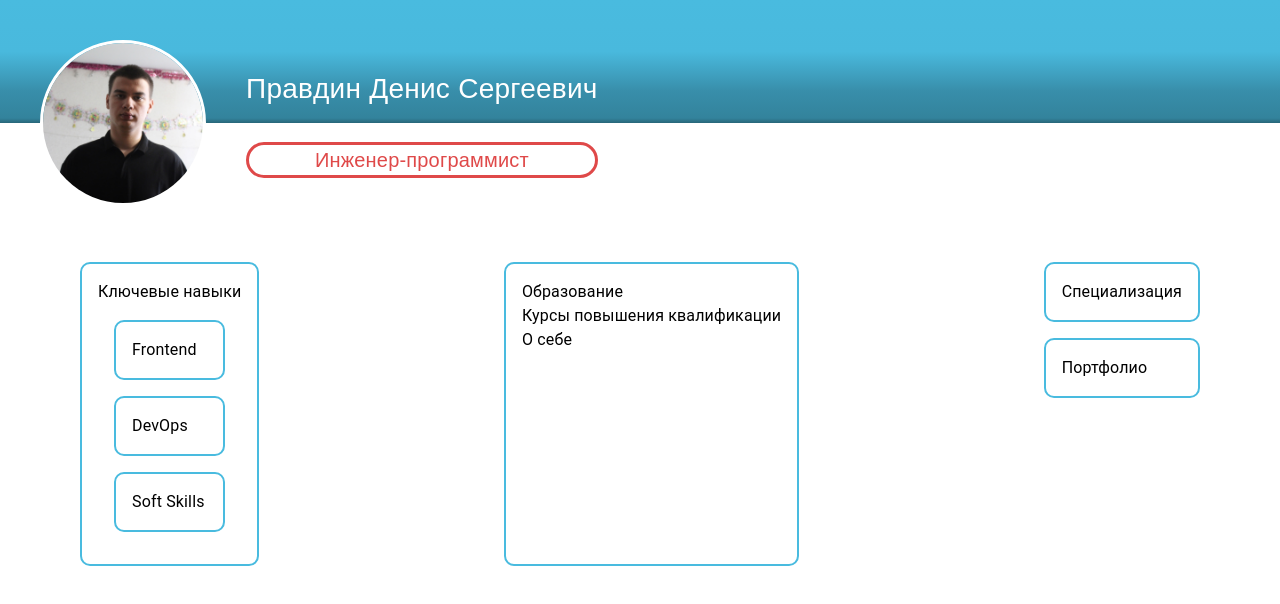
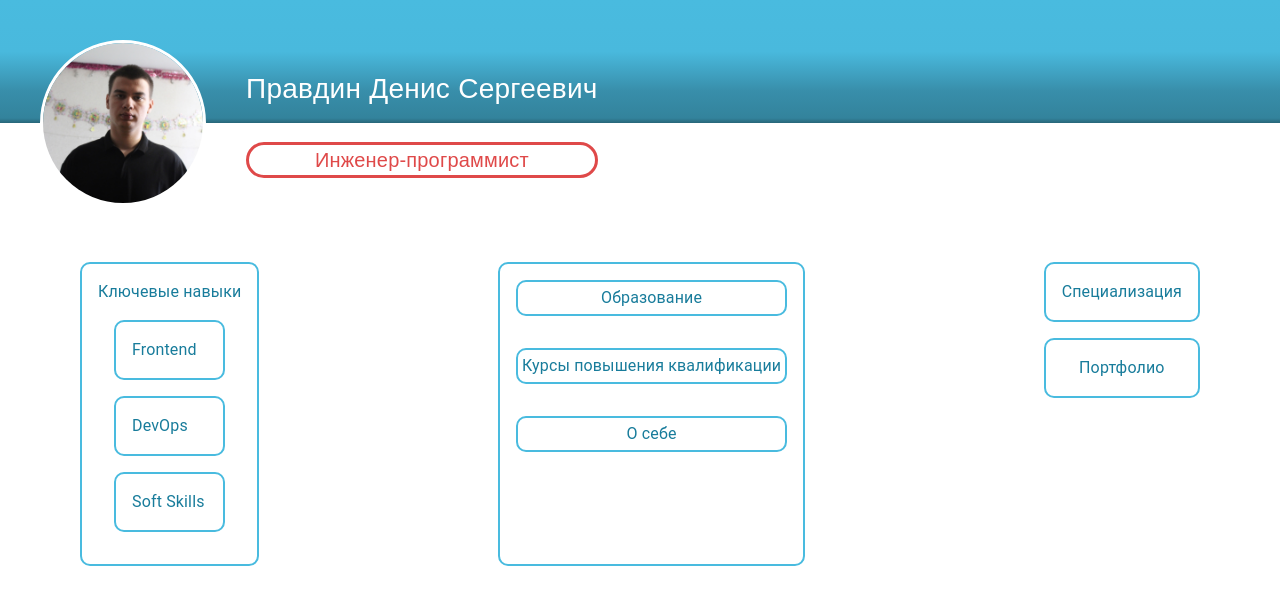
Before and after one commit to bys0kbata/Resume, a React (Vite) app: page / in a window 1280 px wide. Shown: the top 604 px of the page. Built offline with nearby package versions, Linux system fonts and the light colour scheme.

Commit message:
Create App

```diff
--- a/src/App.css
+++ b/src/App.css
@@ -9,5 +9,21 @@
     border-radius: 10px;
     padding: 2vh;
     margin: 2vh;
+    color: #187C9B;
+}
+.MainText{
+    text-align: center;
+}
+.AboutText{
+    text-align: center;
+    border: 2px  solid #49BBDF;
+    border-radius: 10px;
+    padding: 0.5vh;
 
 }
+.AbouteBox{
+    margin-bottom: 4vh;
+}
+.AddText{
+    text-align: start;
+}
--- a/src/component/LeftCompany/LeftCompany.jsx
+++ b/src/component/LeftCompany/LeftCompany.jsx
@@ -7,15 +7,15 @@ export default function LeftCompany() {
 
         }}>
             <Box className="CaseBox">
-                <Typography>Ключевые навыки</Typography>
+                <Typography className="MainText"> Ключевые навыки</Typography>
                 <Box className="CaseBox">
-                    <Typography>Frontend</Typography>
+                    <Typography className="AddText">Frontend</Typography>
                 </Box>
                 <Box className="CaseBox">
-                    <Typography>DevOps</Typography>
+                    <Typography className="AddText">DevOps</Typography>
                 </Box>
                 <Box className="CaseBox">
-                    <Typography>Soft Skills</Typography>
+                    <Typography className="AddText">Soft Skills</Typography>
                 </Box>
             </Box>
         </Box>
--- a/src/component/MiddleCompany/MiddleCompany.jsx
+++ b/src/component/MiddleCompany/MiddleCompany.jsx
@@ -3,9 +3,16 @@ import {Box, Typography} from "@mui/material";
 export default function MiddleCompany() {
     return(
         <Box className="CaseBox">
-            <Typography>Образование</Typography>
-            <Typography>Курсы повышения квалификации</Typography>
-            <Typography>О себе</Typography>
+            <Box className="AbouteBox">
+                <Typography className="AboutText">Образование</Typography>
+            </Box>
+            <Box className="AbouteBox">
+                <Typography className="AboutText">Курсы повышения квалификации</Typography>
+
+            </Box>
+            <Box className="AbouteBox">
+                <Typography className="AboutText">О себе</Typography>
+            </Box>
         </Box>
     )
 }
--- a/src/component/RightCompany/RightCompany.jsx
+++ b/src/component/RightCompany/RightCompany.jsx
@@ -7,10 +7,10 @@ export default function RightCompany() {
 
         }}>
             <Box className="CaseBox">
-                <Typography>Специализация</Typography>
+                <Typography className="MainText">Специализация</Typography>
             </Box>
             <Box className="CaseBox">
-                <Typography>Портфолио</Typography>
+                <Typography className="MainText">Портфолио</Typography>
 
             </Box>
         </Box>
```
